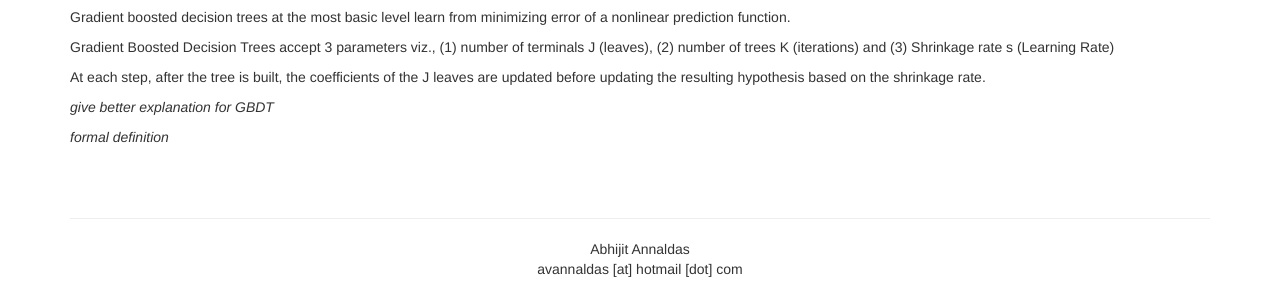
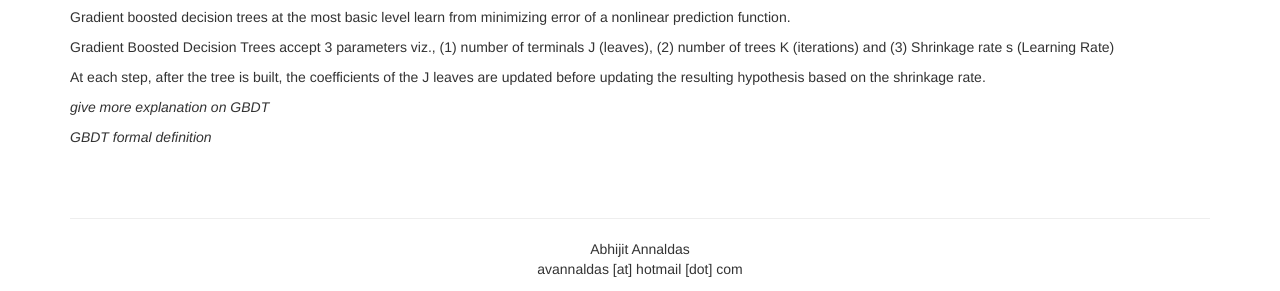
Before and after one commit to devm1023/ML_project, a Jekyll site: the page built from wip-posts/2017-04-08-introduction-to-decision-tree-random-forest-and-ensembles.markdown, in a window 1280 px wide. Shown: the part 1213-1504 px from the top of the page. Built offline with Jekyll 4.4.1, drawn with Linux system fonts in a browser that asks for light colours; nearby versions of some CDN libraries; comment, search, counter and statistics services are not loaded.

Commit message:
Update 2017-04-08-introduction-to-decision-tree-random-forest-and-ensembles.markdown

```diff
--- a/wip-posts/2017-04-08-introduction-to-decision-tree-random-forest-and-ensembles.markdown
+++ b/wip-posts/2017-04-08-introduction-to-decision-tree-random-forest-and-ensembles.markdown
@@ -44,6 +44,6 @@ Gradient Boosted Decision Trees accept 3 parameters viz., (1) number of terminal
 
 At each step, after the tree is built, the coefficients of the J leaves are updated before updating the resulting hypothesis based on the shrinkage rate.
 
-_give better explanation for GBDT_
+_give more explanation on GBDT_
 
-_formal definition_
+_GBDT formal definition_
```
